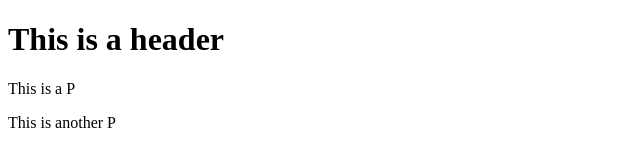
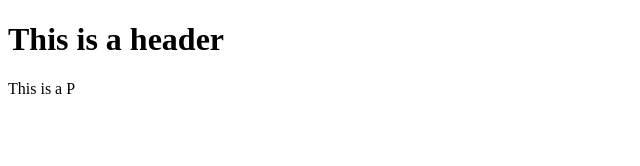
Before and after one commit to aznbeast42/git-test, a website: page index.html in a window 1280 px wide. Shown: the whole page, without its empty margins (0-640 px from the left). Drawn offline with Linux system fonts and the light colour scheme.

Commit message:
Using NPM

```diff
--- a/index.html
+++ b/index.html
@@ -4,7 +4,6 @@
 
     <h1>This is a header</h1>
     <p>This is a P</p>
-    <p>This is another P</p>
 </body>
 
 
```
Also changed, not shown: package.json (added, +24 -0 lines), 2 other files.
